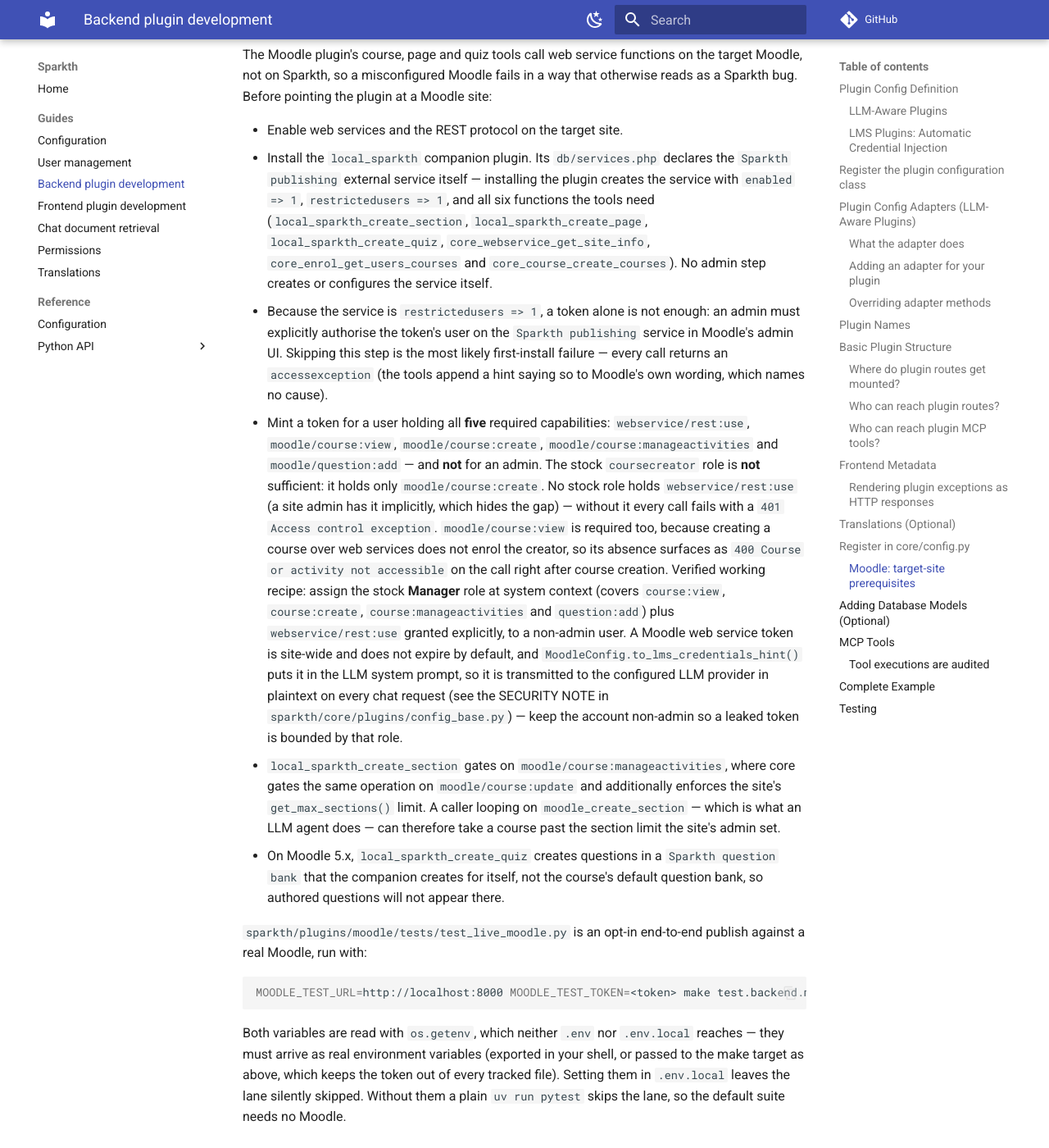
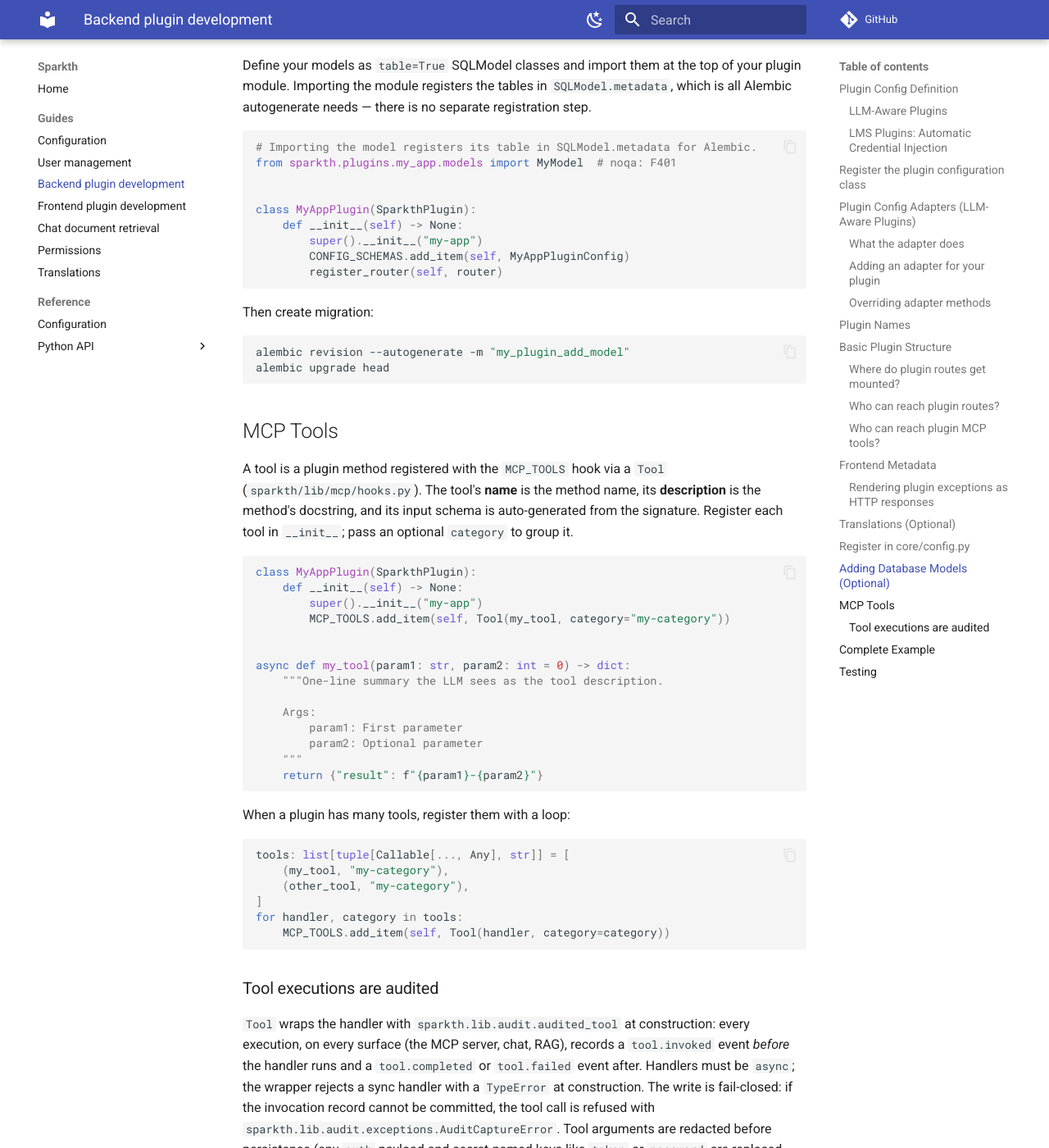
Before and after one commit to edly-io/sparkth, an MkDocs documentation site: the page built from docs/guides/plugins.md, in a window 1280 px wide and 1400 px high, scrolled down 9567 px. Shown: the whole window at 82% size. Built offline with MkDocs 1.6.1 and Material for MkDocs 9.7.7, drawn with Linux system fonts in a browser that asks for light colours; comment, search, counter and statistics services are not loaded.

Commit message:
docs(moodle): move target-site prerequisites into the plugin's README
docs/guides/plugins.md is about writing plugins. A page of Moodle site-admin setup and capability
recipes in the middle of it is where that content goes to get lost, and it is the Moodle plugin's
own documentation, not guidance for plugin authors.

Moves both the target-site prerequisites and the live test lane into
sparkth/plugins/moodle/README.md, with paths relative to the plugin, since plugins are expected to
move into their own repositories. Nothing linked to the old section and the make target documents
the lane itself, so no pointer is left behind.

Co-Authored-By: Claude Opus 5 (1M context) <noreply@anthropic.com>

````diff
--- a/docs/guides/plugins.md
+++ b/docs/guides/plugins.md
@@ -399,60 +399,6 @@ PLUGINS = [
 
 Format: `"path.to.module:ClassName"`
 
-### Moodle: target-site prerequisites
-
-The Moodle plugin's course, page and quiz tools call web service functions on the target
-Moodle, not on Sparkth, so a misconfigured Moodle fails in a way that otherwise reads as a
-Sparkth bug. Before pointing the plugin at a Moodle site:
-
-- Enable web services and the REST protocol on the target site.
-- Install the `local_sparkth` companion plugin. Its `db/services.php` declares the
-  `Sparkth publishing` external service itself — installing the plugin creates the service with
-  `enabled => 1`, `restrictedusers => 1`, and all six functions the tools need
-  (`local_sparkth_create_section`, `local_sparkth_create_page`, `local_sparkth_create_quiz`,
-  `core_webservice_get_site_info`, `core_enrol_get_users_courses` and
-  `core_course_create_courses`). No admin step creates or configures the service itself.
-- Because the service is `restrictedusers => 1`, a token alone is not enough: an admin must
-  explicitly authorise the token's user on the `Sparkth publishing` service in Moodle's admin
-  UI. Skipping this step is the most likely first-install failure — every call returns an
-  `accessexception` (the tools append a hint saying so to Moodle's own wording, which names no
-  cause).
-- Mint a token for a user holding all **five** required capabilities: `webservice/rest:use`,
-  `moodle/course:view`, `moodle/course:create`, `moodle/course:manageactivities` and
-  `moodle/question:add` — and **not** for an admin. The stock `coursecreator` role is **not**
-  sufficient: it holds only `moodle/course:create`. No stock role holds `webservice/rest:use`
-  (a site admin has it implicitly, which hides the gap) — without it every call fails with a
-  `401 Access control exception`. `moodle/course:view` is required too, because creating a
-  course over web services does not enrol the creator, so its absence surfaces as `400 Course
-  or activity not accessible` on the call right after course creation. Verified working recipe:
-  assign the stock **Manager** role at system context (covers `course:view`, `course:create`,
-  `course:manageactivities` and `question:add`) plus `webservice/rest:use` granted explicitly,
-  to a non-admin user. A Moodle web service token is site-wide and does not expire by default,
-  and `MoodleConfig.to_lms_credentials_hint()` puts it in the LLM system prompt, so it is
-  transmitted to the configured LLM provider in plaintext on every chat request (see the
-  SECURITY NOTE in `sparkth/core/plugins/config_base.py`) — keep the account non-admin so a
-  leaked token is bounded by that role.
-- `local_sparkth_create_section` gates on `moodle/course:manageactivities`, where core gates the
-  same operation on `moodle/course:update` and additionally enforces the site's
-  `get_max_sections()` limit. A caller looping on `moodle_create_section` — which is what an LLM
-  agent does — can therefore take a course past the section limit the site's admin set.
-- On Moodle 5.x, `local_sparkth_create_quiz` creates questions in a `Sparkth question bank` that
-  the companion creates for itself, not the course's default question bank, so authored
-  questions will not appear there.
-
-`sparkth/plugins/moodle/tests/test_live_moodle.py` is an opt-in end-to-end publish against a real
-Moodle, run with:
-
-```bash
-MOODLE_TEST_URL=http://localhost:8000 MOODLE_TEST_TOKEN=<token> make test.backend.moodle
-```
-
-Both variables are read with `os.getenv`, which neither `.env` nor `.env.local` reaches — they
-must arrive as real environment variables (exported in your shell, or passed to the make target
-as above, which keeps the token out of every tracked file). Setting them in `.env.local` leaves
-the lane silently skipped. Without them a plain `uv run pytest` skips the lane, so the default
-suite needs no Moodle.
-
 ## Adding Database Models (Optional)
 
 Define your models as `table=True` SQLModel classes and import them at the top
````
Also changed, not shown: sparkth/plugins/moodle/README.md (added, +59 -0 lines).
